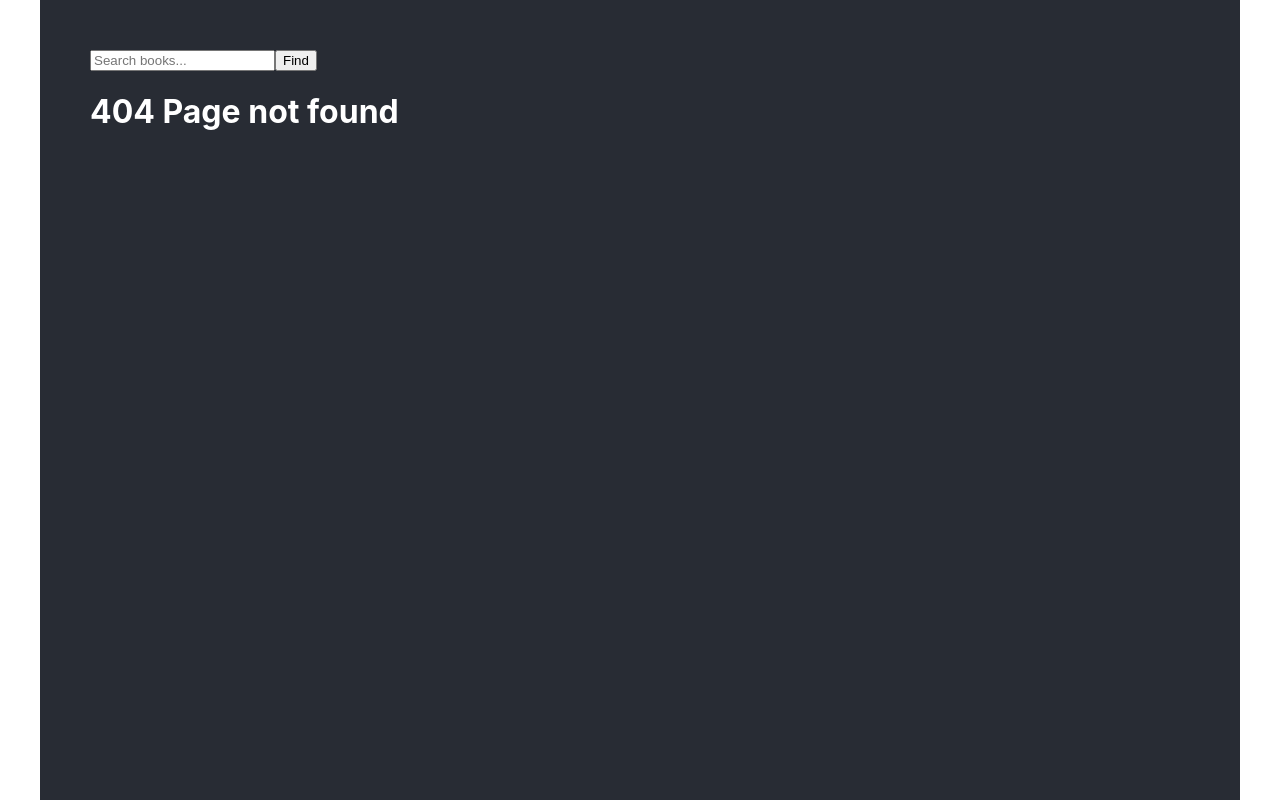
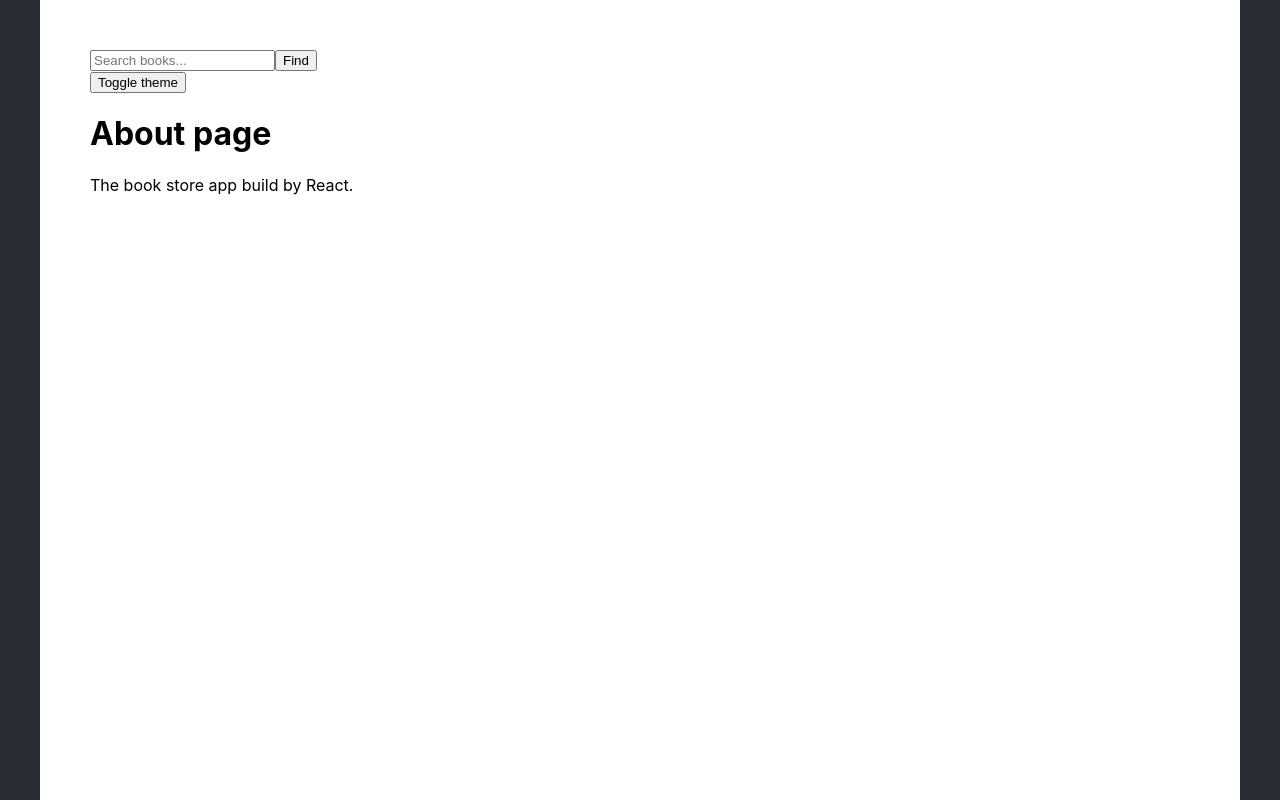
Before and after one commit to VerterTRG/React_BookStore, a React app: page /about in a window 1280 px wide. Before the commit this address led to /404. Built offline with nearby package versions, Linux system fonts and the light colour scheme.

Commit message:
Theme dark/light toggler implementation

```diff
--- /dev/null
+++ b/src/components/About/About.js
@@ -0,0 +1,10 @@
+const About = () => {
+    return (
+        <div className="about">
+            <h1>About page</h1>
+            <p>The book store app build by React.</p>
+        </div>
+    )
+}
+
+export default About;
--- a/src/components/App/App.js
+++ b/src/components/App/App.js
@@ -2,24 +2,34 @@ import "./App.scss";
 
 import { BrowserRouter, Navigate, Route, Routes } from "react-router-dom";
 
+import About from "../About/About";
 import BookDetail from "../BooksList/BookDetail/BookDetail";
 import BookList from "../BooksList/BookList";
 import NotFound from "../NotFound/NotFound";
 import SearchBar from "../SearchBar/SearchBar";
+import { ThemeContext } from "../../context";
+import ThemeToggler from "../ThemeToggler/ThemeToggler";
 import { useState } from "react";
 
 function App() {
   const [search, setSearch] = useState("");
-  // const [selectedBook, setSelectedBook] = useState(null);
+  const [theme, setTheme] = useState("dark");
+
+  const toggleTheme = () => {
+    setTheme((prevTheme) => (prevTheme === "light" ? "dark" : "light"));
+  };
 
   return (
+    <ThemeContext.Provider value={{ theme, toggleTheme}}>
       <BrowserRouter>
         <div className="app">
           <div className="container" style={{ margin: 50 }}>
             <SearchBar setSearch={setSearch} />
+            <ThemeToggler />
             <Routes>
               <Route path="/" element={<BookList search={search} />} />
               <Route path="/book/:bookId" element={<BookDetail />} />
+              <Route path="/about" element={<About />} />
 
               <Route path="*" element={<Navigate to="/404" />} />
               <Route path="/404" element={<NotFound />} />
@@ -29,6 +39,7 @@ function App() {
           </div>
         </div>
       </BrowserRouter>
+    </ThemeContext.Provider>
   );
 }
 
--- a/src/components/App/App.scss
+++ b/src/components/App/App.scss
@@ -14,3 +14,13 @@
       color: #4cbbbb;
     }
 }
+
+body[data-theme="light"] .app {
+  background-color: #282c34;
+  color: white;
+}
+
+body[data-theme="dark"] .app {
+  background-color: white;
+  color: black;
+}
--- a/src/components/NotFound/NotFound.js
+++ b/src/components/NotFound/NotFound.js
@@ -1,6 +1,6 @@
 const NotFound = () => {
     return (
-        <h1>404 Page not found</h1>
+        <h1>Error 404: Page not found</h1>
     )
 }
 
--- /dev/null
+++ b/src/components/ThemeToggler/ThemeToggler.js
@@ -0,0 +1,14 @@
+import { useContext, useEffect } from "react";
+
+import { ThemeContext } from "../../context";
+
+const ThemeToggler = () => {
+  const { theme, toggleTheme } = useContext(ThemeContext);
+  useEffect(() => {
+    document.body.dataset.theme = theme;
+  }, [theme]);
+
+  return <button onClick={toggleTheme}>Toggle theme</button>;
+};
+
+export default ThemeToggler;
--- /dev/null
+++ b/src/context.js
@@ -0,0 +1,3 @@
+import React from "react";
+
+export const ThemeContext = React.createContext();
--- a/src/index.js
+++ b/src/index.js
@@ -1,4 +1,4 @@
-import './styles/index.css';
+import './styles/index.scss';
 
 import App from './components/App/App';
 import React from 'react';
--- a/src/styles/index.css
+++ b/src/styles/index.scss
@@ -12,3 +12,13 @@ code {
   font-family: source-code-pro, Menlo, Monaco, Consolas, 'Courier New',
     monospace;
 }
+
+body[data-theme="light"] {
+  background-color: white;
+  color: black;
+}
+
+body[data-theme="dark"] {
+  background-color: #282c34;
+  color: white;
+}
```
Lines whose indentation alone changed are shown as unchanged.
